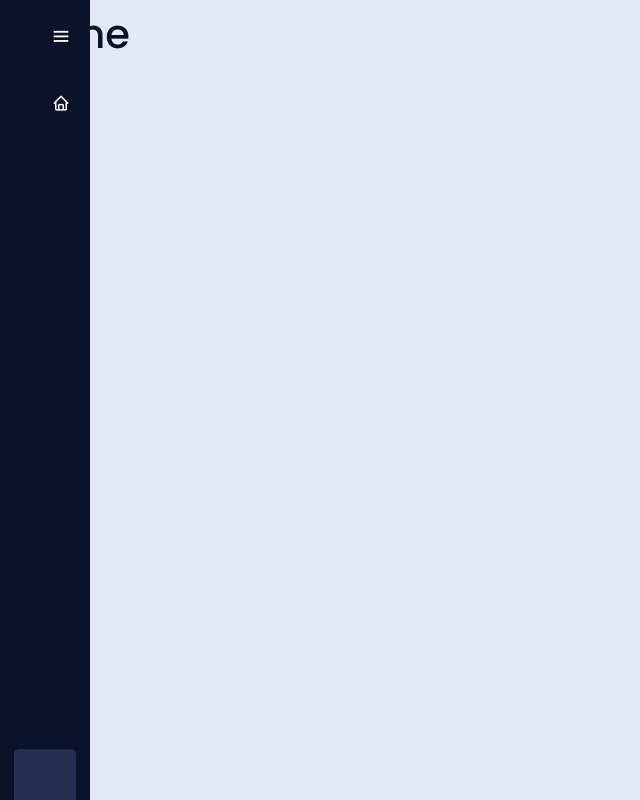
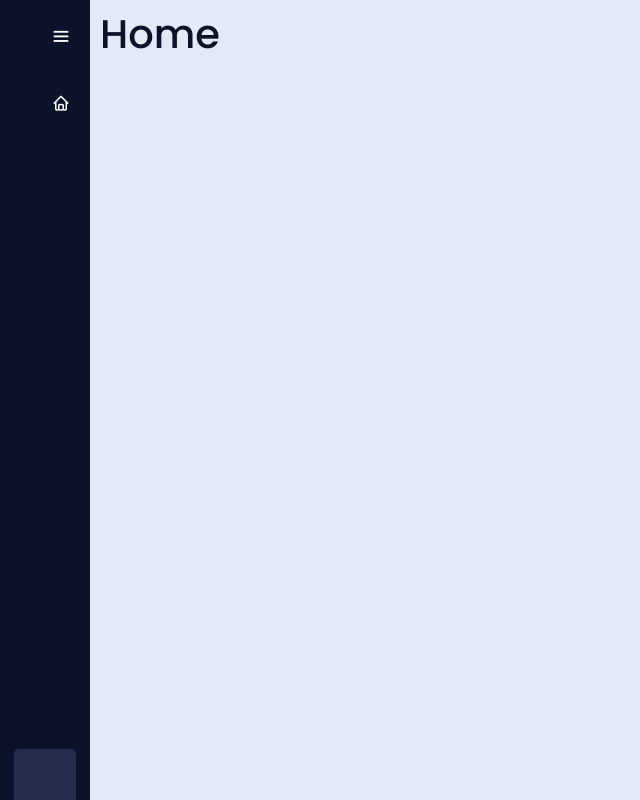
Before and after one commit to WesleyBule/MediFamba, a Django app: page /user/ in a window 1280 px wide. Shown: the whole page, without its empty margins (0-640 px from the left). Run offline with Django 5.2, Linux system fonts and the light colour scheme; the visitor is signed in with stand-in values (Sample User, id 1); some libraries are stand-ins or nearby versions.

Commit message:
fix: Static files

```diff
--- a/users/static/users/style.css
+++ b/users/static/users/style.css
@@ -266,14 +266,14 @@ body{
 
 
 .home_content{
-position: relative;
+    position: relative;
     background-color: var(--color-body);
     min-height: 100vh;
     top: 0;
-    left: 0;
-    width: 100%;
+    left: 90px;
+    width: calc(100% - 90px);
     transition: all .5s ease;
-    z-index: 1;
+    z-index: w;
 }
 
 .home_content .text{
@@ -289,11 +289,3 @@ position: relative;
     left: 250px;
     width: calc(100% - 250px);
 }
-
-
-.page-title {
-    font-size: 2rem;
-    font-weight: 600;
-    color: #2d3748;
-    margin-bottom: 2rem;
-}
```
Also changed, not shown: 1 other file.
